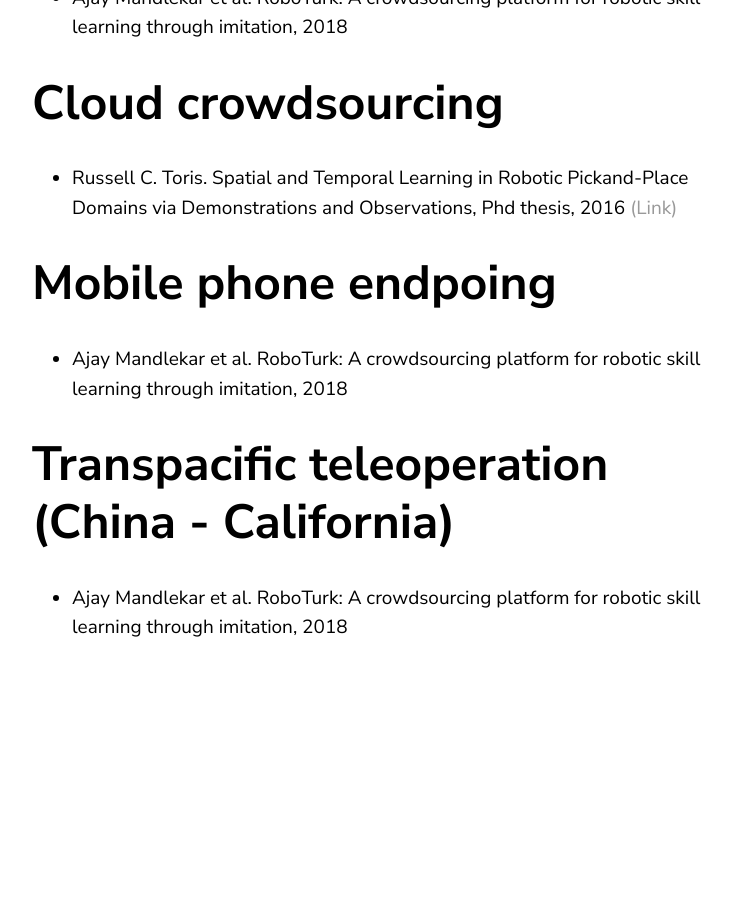
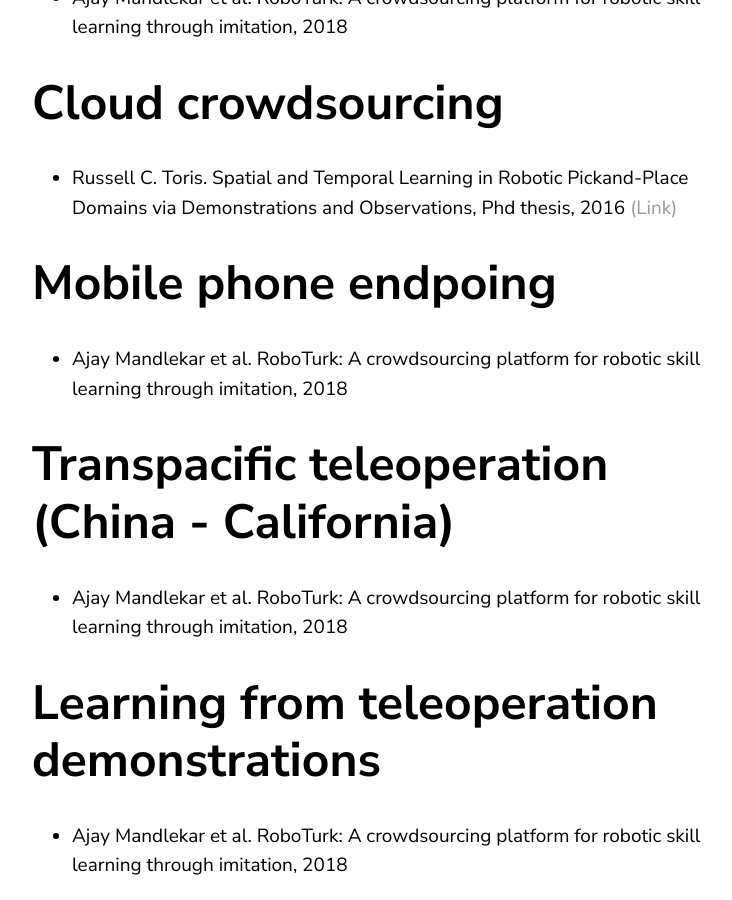
Before and after one commit to jluis9796/jluis9796.github.io, a Jekyll site: the page built from _posts/2020-05-24-telexistence.markdown, in a window 1280 px wide and 900 px high, scrolled down 1208 px. Shown: the whole window, without its empty margins (68-800 px from the left). Built offline with Jekyll 4.4.1, drawn with Linux system fonts in a browser that asks for light colours; before the commit the page ends 1869 px from its top, so only the background shows below that.

Commit message:
Update 2020-05-24-telexistence.markdown

```diff
--- a/_posts/2020-05-24-telexistence.markdown
+++ b/_posts/2020-05-24-telexistence.markdown
@@ -28,3 +28,6 @@ MHD Yamen Saraiji. Beyond Presence - A telexistence toolkit for augmenting body
 
 # Transpacific teleoperation (China - California)
 * Ajay Mandlekar et al. RoboTurk: A crowdsourcing platform for robotic skill learning through imitation, 2018
+
+# Learning from teleoperation demonstrations
+* Ajay Mandlekar et al. RoboTurk: A crowdsourcing platform for robotic skill learning through imitation, 2018
```
